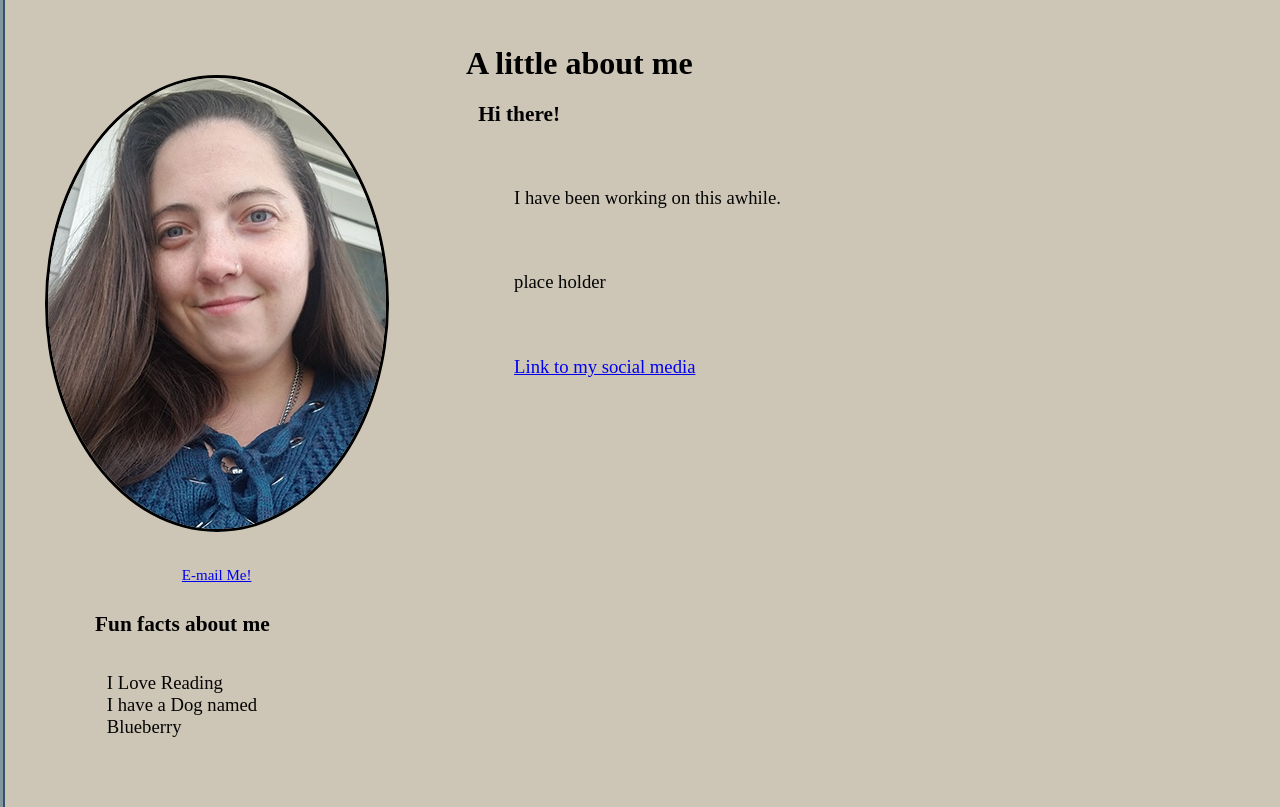
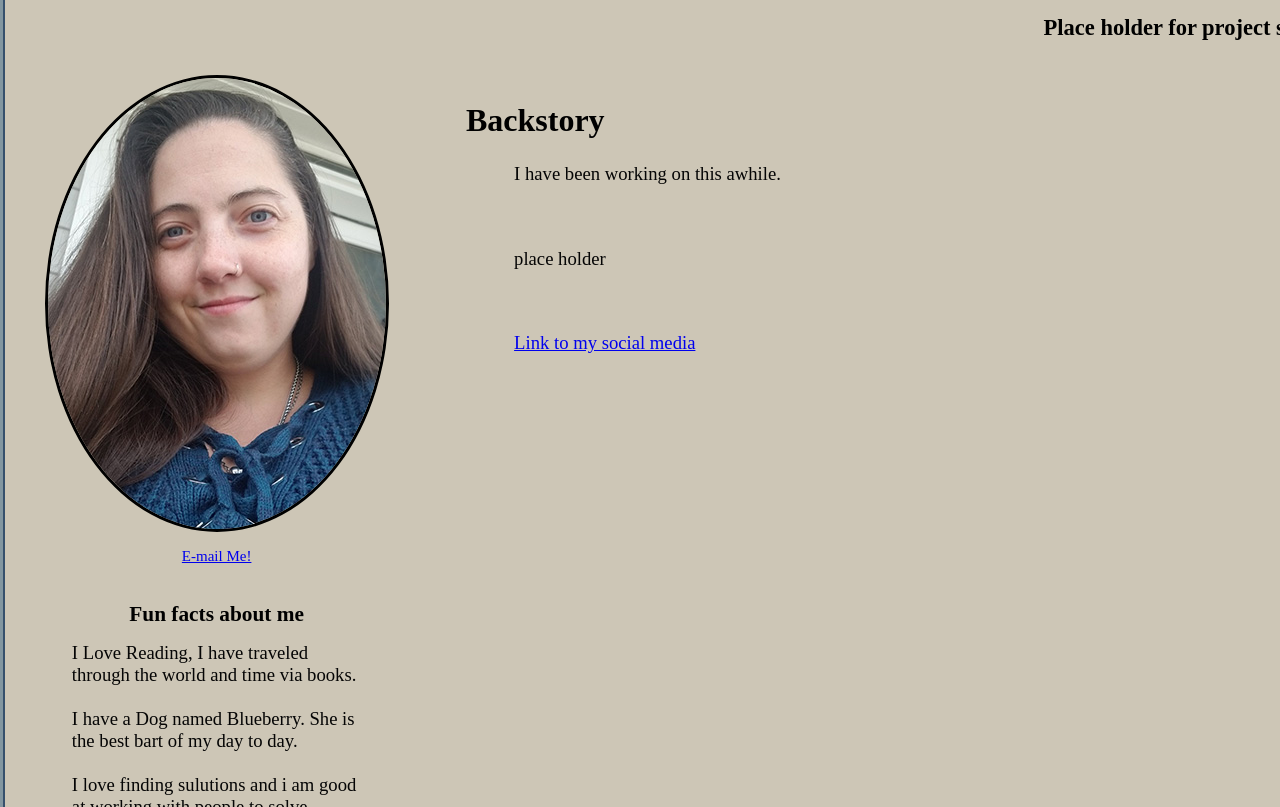
Before and after one commit to techywitch/thunderkrakenstudio, a plain HTML site: page index.html in a window 1280 px wide. Shown: the part 145-952 px from the top of the page. Drawn offline with Linux system fonts and the light colour scheme.

Commit message:
current update

```diff
--- a/css/styles.css
+++ b/css/styles.css
@@ -178,30 +178,29 @@ img {
 	border-radius: 50%;
 }
 
-/*.item4 h3 {
-	margin-bottom: 9px;
-	margin-left: 70px;
-	margin-right: 70px;
-	padding: 10px;
+.item4 h4 {
+	margin-top: 10mm;
+	margin-bottom: 2mm;
+	margin-left: 20px;
+	margin-right: 20px;
 	text-align: center;
 }
 
 .item4 p {
-	margin-bottom: 9px;
-	margin-left: 70px;
-	margin-right: 70px;
-	padding: 10px;
-	text-align: center;
+	margin-bottom: 9mm;
+	margin-left: 20px;
+	margin-right: 20px;
+	text-align: left;
 }
 
 .item4 figcaption {
 	display: block;
-	margin-bottom: 9px;
+	margin-top: -5mm;
+	margin-bottom: 2mm;
 	margin-left: 70px;
 	margin-right: 70px;
-	padding: 10px;
 	text-align: center;
-}*/
+}
 
 /*logo area*/
 .item6 {
--- a/index.html
+++ b/index.html
@@ -33,22 +33,29 @@
         </div>
 
           <!--logo-->
-        <div class="item6">
-          <img src="imgs/Thunder_Kraken_Studio_Logo4.jpg" alt="Thunder Kraken Studio Logo" />
-        </div>
+          <div class="item6">
+            <a href="index.html">
+            <img src="imgs/Thunder_Kraken_Studio_Logo4.jpg" alt="Thunder Kraken Studio Logo" />
+            </a>
+          </div>
 
           <!--main page content-->
         <div class="item3">
-          <h3>A little about me</h3>
-          <h4>Hi there!</h4>
+
+          <h2>Place holder for project slidshow</h2>
+
+          <h3>Backstory</h3>
             <!--parargraphs on page-->
           <p class="p">I have been working on this awhile.
+
           </p>
 
           <p class="p">place holder
 
           </p>
-          <p class="p"><a href="blank.com">Link to my social media</a></p>
+          <p class="p">
+            <a href="blank.com">Link to my social media</a>
+          </p>
         </div>
 
           <!--clickable image with clickable figure caption-->
@@ -59,8 +66,11 @@
             </a>
             <figcaption><a href="mailto:gretebrummett@gmail.com">E-mail Me!</a></figcaption>
             <h4>Fun facts about me</h4>
-            <p class="p">I Love Reading <br>
-              I have a Dog named Blueberry <br>
+            <p class="p">
+              I Love Reading, I have traveled through the world and time via books. <br><br>
+              I have a Dog named Blueberry. She is the best bart of my day to day.<br><br>
+              I love finding sulutions and i am good at working with people to solve problems.<br><br>
+              and I love learming new ways to acomplish goals!
              </p>
           </figure>
         </div>
```
Also changed, not shown: contact.html (+5 -3 lines), portfolio.html (+3 -1 lines).
